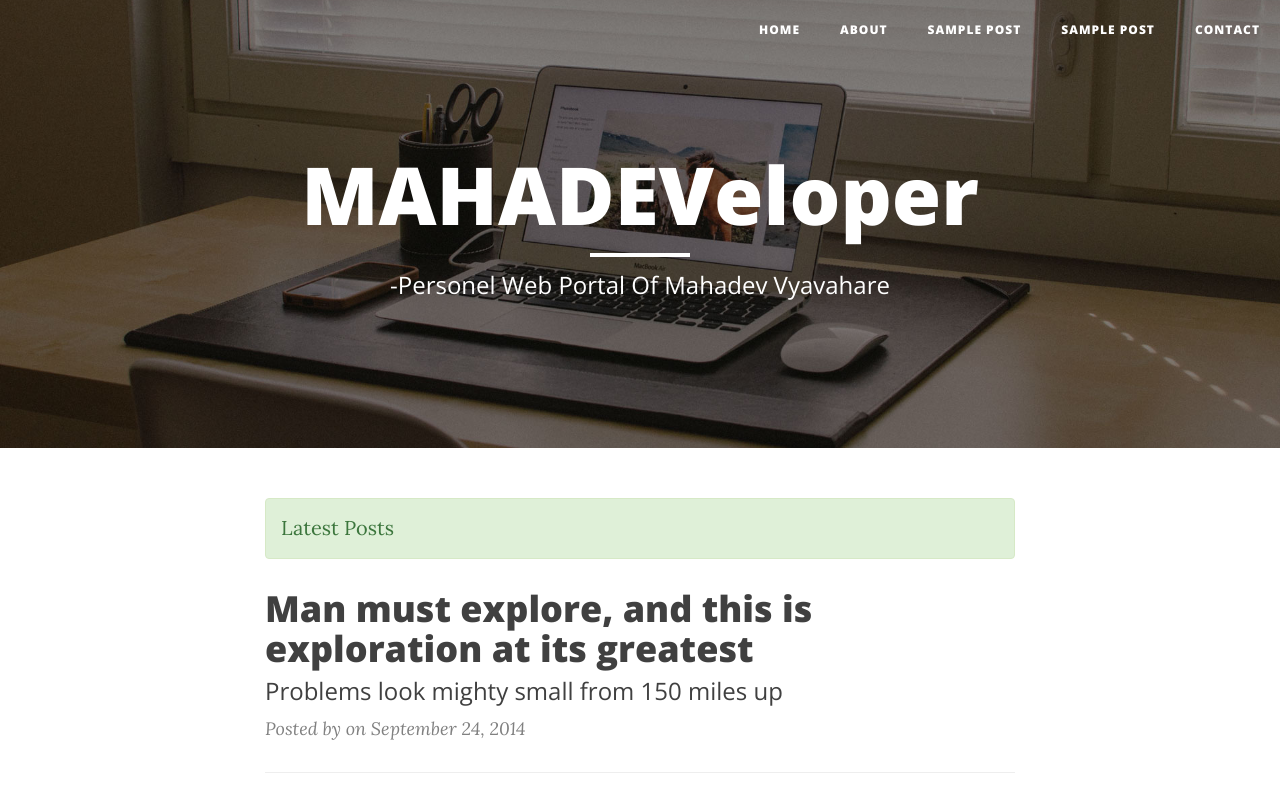
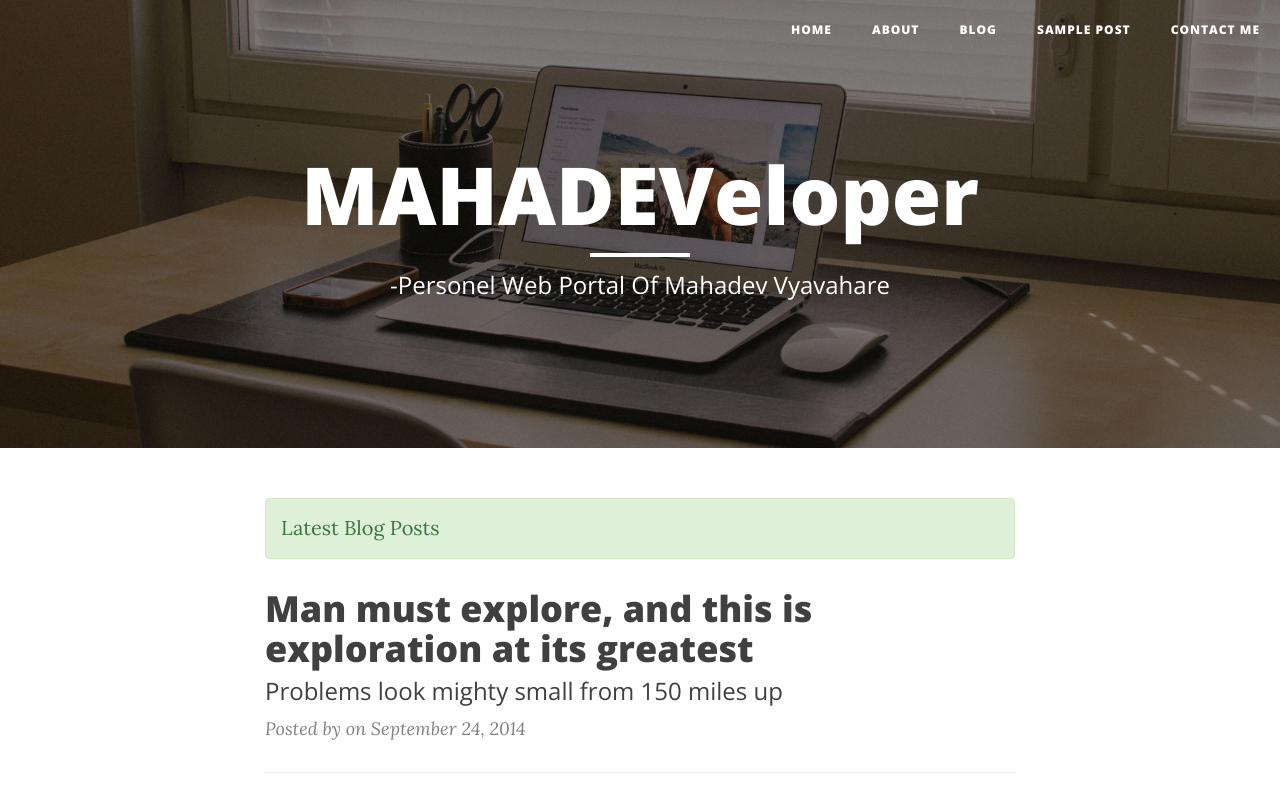
Before and after one commit to madmahadev/madmahadev.github.io, a plain HTML site: page index.html in a window 1280 px wide. Shown: the top 800 px of the page. Drawn offline with nearby package versions, Linux system fonts and the light colour scheme.

Commit message:
Change in menubar

```diff
--- a/index.html
+++ b/index.html
@@ -57,12 +57,12 @@
                         <a href="about.html">About</a>
                     </li>
                     <li>
-                        <a href="post.html">Sample Post</a>
+                        <a href="post.html">Blog</a>
                     </li> <li>
                     <a href="post.html">Sample Post</a>
                 </li>
                     <li>
-                        <a href="contact.html">Contact</a>
+                        <a href="contact.html">Contact Me</a>
                     </li>
                 </ul>
             </div>
@@ -91,7 +91,7 @@
     <div class="container">
         <div class="row">
             <div class="col-lg-8 col-lg-offset-2 col-md-10 col-md-offset-1">
-                <div class="alert alert-success" role="alert">Latest Posts</div>
+                <div class="alert alert-success" role="alert">Latest Blog Posts</div>
                 <div class="post-preview">
                     <a href="post.html">
                         <h2 class="post-title">
```
Also changed, not shown: about.html (+8 -4 lines), contact.html (+7 -4 lines).
